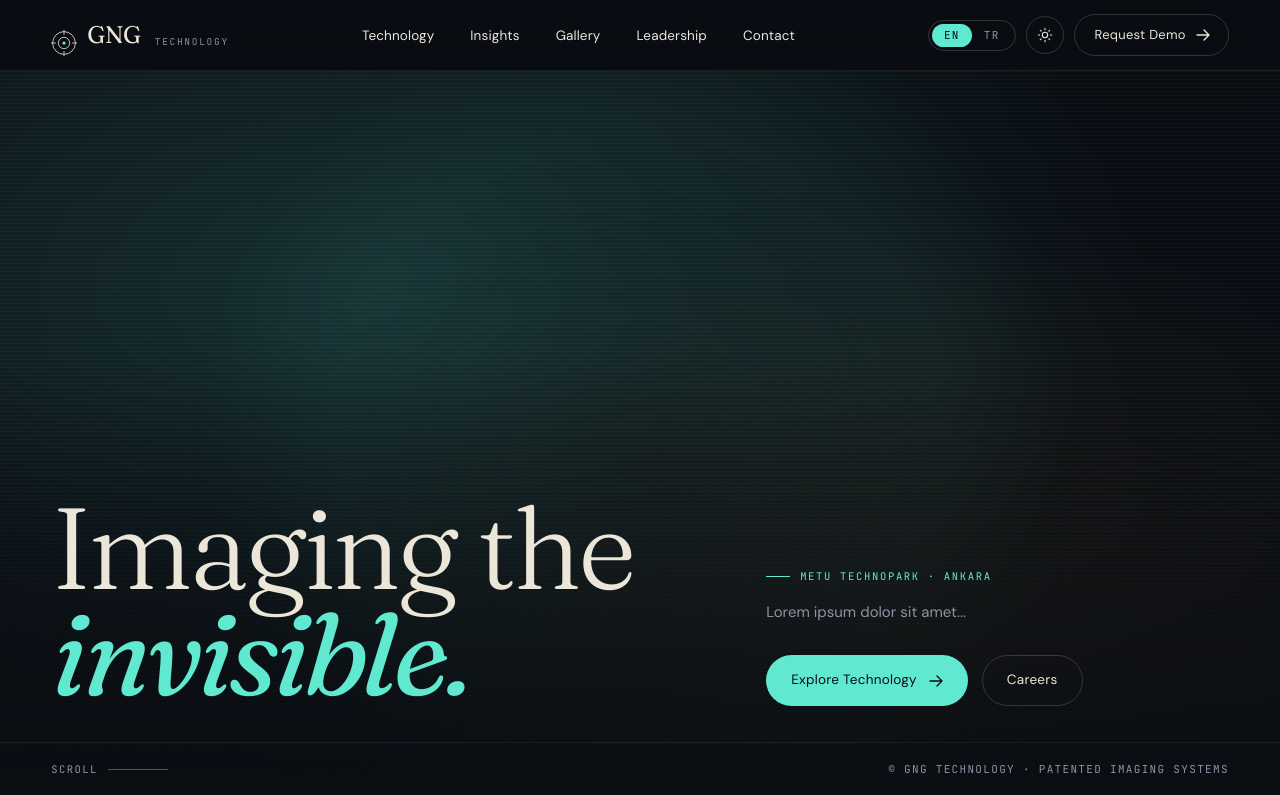
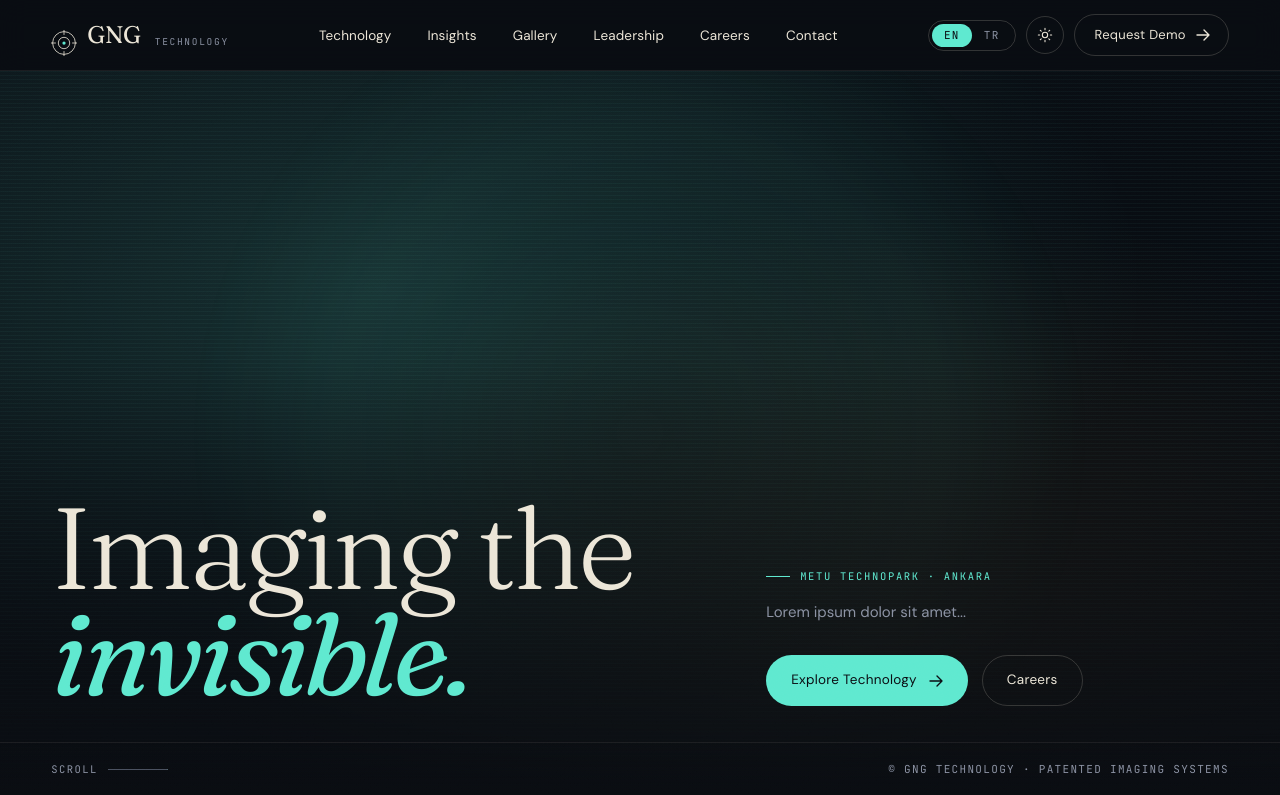
Before and after one commit to ardagencer1206/gngtechCMS, a Flask app: page / in a window 1280 px wide. Shown: the top 795 px of the page. Run offline with Flask 3, Linux system fonts and the light colour scheme; data comes from the database, SQL or seed files in the repository.

Commit message:
Update index.html

```diff
--- a/templates/index.html
+++ b/templates/index.html
@@ -1493,6 +1493,7 @@
                     <li><a href="#articles" data-i18n="nav.insights">Insights</a></li>
                     <li><a href="#gallery" data-i18n="nav.gallery">Gallery</a></li>
                     <li><a href="#leadership" data-i18n="nav.leadership">Leadership</a></li>
+                    <li><a href="{{ url_for('career') }}" data-i18n="nav.careers">Careers</a></li>
                     <li><a href="#contact" data-i18n="nav.contact">Contact</a></li>
                 </ul>
 
@@ -2028,6 +2029,7 @@
                 'nav.insights': 'Insights',
                 'nav.gallery': 'Gallery',
                 'nav.leadership': 'Leadership',
+                'nav.careers': 'Careers',
                 'nav.contact': 'Contact',
                 'nav.cta': 'Request Demo',
 
@@ -2114,6 +2116,7 @@
                 'nav.insights': 'İçgörüler',
                     'nav.gallery': 'Galeri',
                         'nav.leadership': 'Ekibimiz',
+                            'nav.careers': 'Kariyer',
                             'nav.contact': 'İletişim',
                                 'nav.cta': 'Demo Talep Et',
 
```
